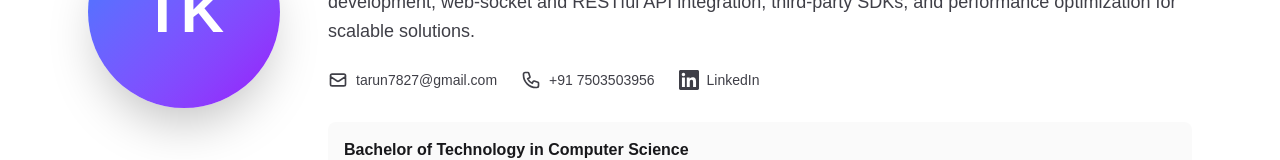
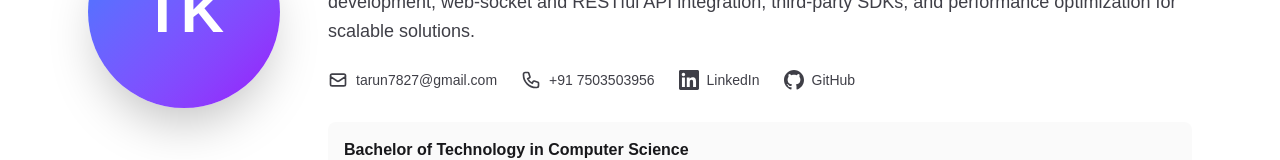
Before and after one commit to Tarun7827/my-portfolio, a Next.js app: page / in a window 1280 px wide. Shown: the part 323-483 px from the top of the page. Built offline with nearby package versions, Linux system fonts and the light colour scheme.

Commit message:
Added Github link

```diff
--- a/src/components/About.tsx
+++ b/src/components/About.tsx
@@ -57,6 +57,17 @@ export default function About() {
                 </svg>
                 LinkedIn
               </a>
+              <a
+                href={aboutData.github}
+                target="_blank"
+                rel="noopener noreferrer"
+                className="flex items-center gap-2 text-zinc-700 dark:text-zinc-300 hover:text-blue-600 dark:hover:text-blue-400 transition-colors"
+              >
+                <svg className="w-5 h-5" fill="currentColor" viewBox="0 0 24 24">
+                  <path d="M12 0c-6.626 0-12 5.373-12 12 0 5.302 3.438 9.8 8.207 11.387.599.111.793-.261.793-.577v-2.234c-3.338.726-4.033-1.416-4.033-1.416-.546-1.387-1.333-1.756-1.333-1.756-1.089-.745.083-.729.083-.729 1.205.084 1.839 1.237 1.839 1.237 1.07 1.834 2.807 1.304 3.492.997.107-.775.418-1.305.762-1.604-2.665-.305-5.467-1.334-5.467-5.931 0-1.311.469-2.381 1.236-3.221-.124-.303-.535-1.524.117-3.176 0 0 1.008-.322 3.301 1.23.957-.266 1.983-.399 3.003-.404 1.02.005 2.047.138 3.006.404 2.291-1.552 3.297-1.23 3.297-1.23.653 1.653.242 2.874.118 3.176.77.84 1.235 1.911 1.235 3.221 0 4.609-2.807 5.624-5.479 5.921.43.372.823 1.102.823 2.222v3.293c0 .319.192.694.801.576 4.765-1.589 8.199-6.086 8.199-11.386 0-6.627-5.373-12-12-12z" />
+                </svg>
+                GitHub
+              </a>
             </div>
 
             {/* Education */}
```
